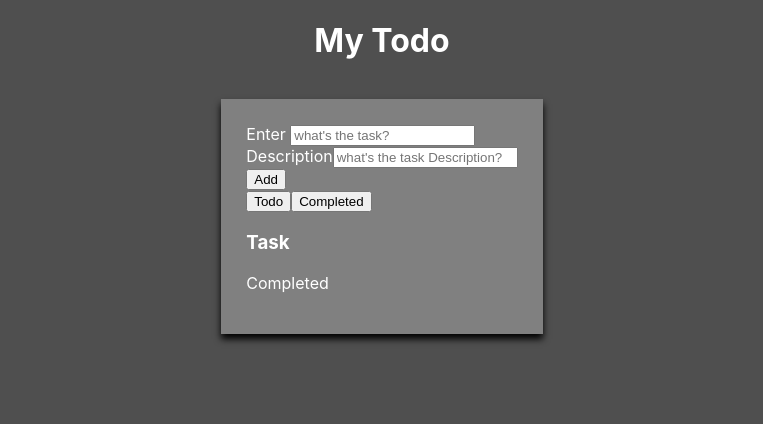
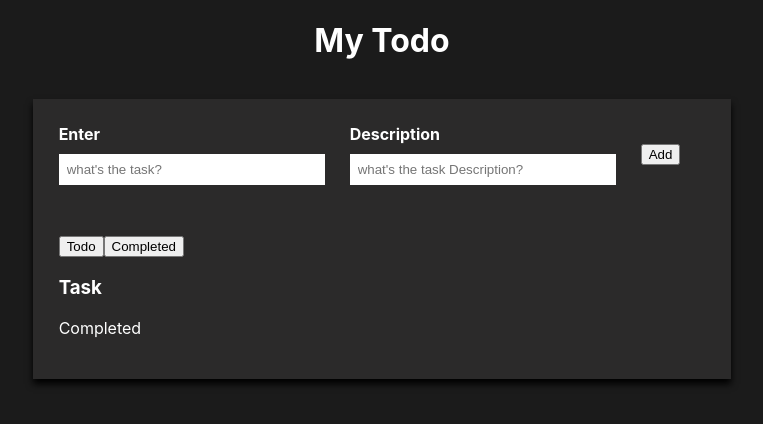
Before and after one commit to Vinay2001k/to-do-app, a React (Create React App) app: page / in a window 1280 px wide. Shown: the top 424 px of the page, without its empty margins (258-1021 px from the left). Built offline with nearby package versions, Linux system fonts and the light colour scheme.

Commit message:
styling in input

```diff
--- a/src/App.css
+++ b/src/App.css
@@ -1,5 +1,5 @@
 body{
-  background-color: rgba(9, 9, 9, 0.712);
+  background-color: rgba(9, 9, 9, 0.926);
   color: white;
   overflow: hidden;
 }
@@ -8,7 +8,7 @@ text-align: center;
 }
 .todo-wrapper{
   width: fit-content;
-  background: grey;
+  background: rgba(45, 44, 44, 0.926);
   margin-left: auto;
   margin-right: auto;
   margin-top: 3%;
@@ -16,5 +16,26 @@ text-align: center;
   overflow-y: auto;
   padding: 2%;
   box-shadow: 0px 5px 7px black;
-
 }
+.todo-input{
+  display: flex;
+  align-items: center;
+  justify-content: center;
+  padding-bottom: 25px;
+  margin-bottom: 25px;
+}
+.input-items{
+  display: flex;
+  margin-right: 25px;
+  align-items: flex-start;
+  flex-direction: column;
+}
+.input-items label{
+  font-weight: bold;
+  margin-bottom: 10px;
+}
+.input-items input{
+  padding: 8px;
+  border: none;
+  width: 250px;
+}
```
